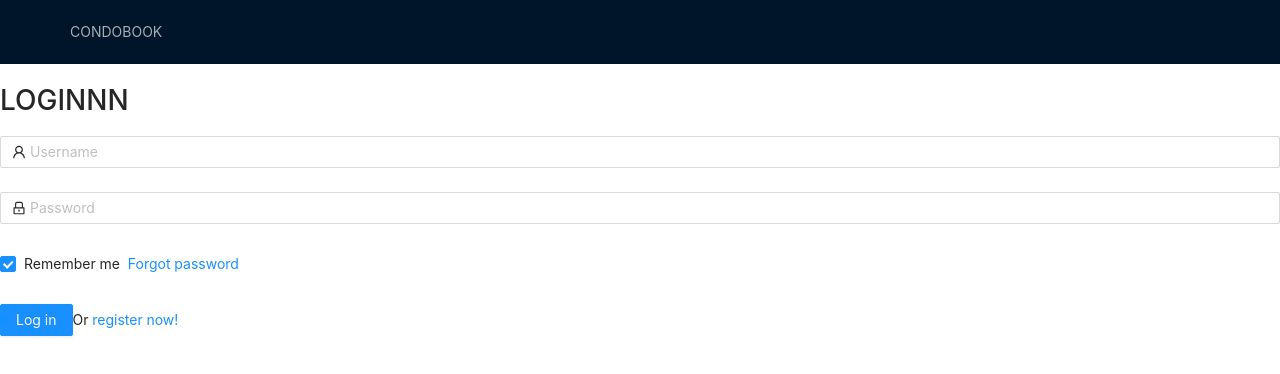
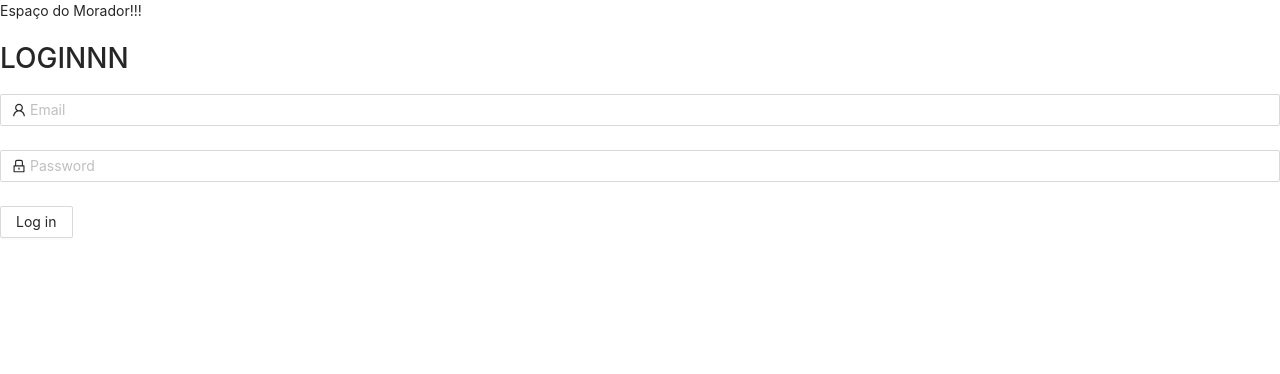
Before and after one commit to tamisakita/Condobook-front, a React (Create React App) app: page /login in a window 1280 px wide. Shown: the top 374 px of the page. Built offline with nearby package versions, Linux system fonts and the light colour scheme; sample sign-in values are in the browser's storage.

Commit message:
started route login and route add residents

```diff
--- a/src/App.js
+++ b/src/App.js
@@ -1,32 +1,58 @@
 import React, { Component } from 'react';
 import './App.css';
-import { Switch, Route } from 'react-router-dom';
+import { Switch, Route, Redirect } from 'react-router-dom';
 
 import Navbar from './components/navbar/Navbar';
 import Login from './components/auth/Login';
 import AddResidents from './components/residents/AddResidents';
+import Dashboard from './components/dashboard/Dashboard';
+import DashboardResident from './components/dashboard-resident/DashboardResident';
+
+import localStorageUtils from './utils/localStorage.utils';
 
 
 class App extends Component {
-  state = {
-    isUserAuthenticated: false,
+  constructor() {
+    super();
+
+    this.state = {
+      isUserAuthenticated: false,
+      role: ''
+    }
+
+    this.verifyAuthenticatedUser();
+  }
+
+  logUser = (role) => {
+    this.setState({ isUserAuthenticated: true, role: role });
+  }
+
+  verifyAuthenticatedUser = () => {
+    const data = localStorageUtils.get();
+
+    if (data) {
+      this.state.isUserAuthenticated = true;
+    }
   }
 
   render() {
+    console.log(this.state.isUserAuthenticated)
+    const { isUserAuthenticated } = this.state;
     return (
       <div>
-        <Navbar isUserAuth={this.state.isUserAuthenticated} role="sindico"/>
+        <Navbar isUserAuth={isUserAuthenticated} role={this.state.role}/>
 
         <Switch>
-          {/* rotas publicas */}
-          <Route exact path="/login" component={Login} />
+          {/* rota publica */}
+          <Route exact path="/login" render={(props) => <Login {...props} logUser={this.logUser}/>} />
           {/* rotas privadas */}
-          <Route exact path="/residents/register" component={AddResidents} />
+          {isUserAuthenticated ? <Route exact path="/residents" component={AddResidents} /> : <Redirect to="/login" />}
+          {isUserAuthenticated ? <Route exact path="/dashboard" component={Dashboard} /> : <Redirect to="/login" />}
+          {isUserAuthenticated ? <Route exact path="/dashboard-resident" component={DashboardResident} /> : <Redirect to="/login" />}
         </Switch>
       </div>
     );
   }
 }
 
-
 export default App;
--- a/src/components/auth/Login.js
+++ b/src/components/auth/Login.js
@@ -1,36 +1,77 @@
 import React from 'react';
-// import axios from 'axios';
-// import * as yup from 'yup';
-import { Form, Input, Button, Checkbox } from 'antd';
+import axios from 'axios';
+import { Form, Input, Button } from 'antd';
 import { UserOutlined, LockOutlined } from '@ant-design/icons';
 
-const Login = () => {
-  const onFinish = (values) => {
-    console.log('Received values of form: ', values);
-  };
+import { Formik } from 'formik';
+
+import localStorageUtils from '../../utils/localStorage.utils';
+
+const Login = (props) => {
+  const initialState = {
+    email: '',
+    password: ''
+  }
+
+  const redirectToLoggedArea = (role) => {
+    if (role === 'sindico') {
+      props.history.push('/dashboard');
+    } else {
+      props.history.push('/dashboard-resident')
+    }
+  }
+
+  const handleSubmitMethod = async (formValues, helperMethods) => {
+    try {
+      const { data } = await axios.post(
+        `${process.env.REACT_APP_API_BASE_URL}/auth/public/login`,
+        formValues,
+      );
+
+      //guardou no local storage
+      localStorageUtils.set(data);
+
+      //atualiza o app
+      props.logUser(data.role);
+
+      //redireciona para area logada
+      redirectToLoggedArea(data.role);
+    } catch (error) {
+      if (error.response.data && error.response.data.type === 'Auth-Login-Invalid-Credentials') {
+        helperMethods.setFieldError('email', error.response.data.message);
+        helperMethods.setFieldError('password', error.response.data.message);
+      }
+    }
+  }
 
   return (
     <div>
       <h1>LOGINNN</h1>
-
+      <Formik
+        initialValues={initialState}
+        onSubmit={handleSubmitMethod}
+      >
+        {(props) => (
           <Form
           name="normal_login"
           className="login-form"
-        initialValues={{
-          remember: true,
-        }}
-        onFinish={onFinish}
+          onFinish={props.handleSubmit}
           >
           <Form.Item
-          name="username"
+            name="email"
             rules={[
               {
-              required: true,
                 message: 'Please input your Username!',
               },
             ]}
           >
-          <Input prefix={<UserOutlined className="site-form-item-icon" />} placeholder="Username" />
+            <Input
+            prefix={<UserOutlined className="site-form-item-icon" />}
+            placeholder="Email"
+            name="email"
+            value={props.values.email}
+            onChange={props.handleChange}
+            />
           </Form.Item>
           <Form.Item
             name="password"
@@ -45,25 +86,22 @@ const Login = () => {
               prefix={<LockOutlined className="site-form-item-icon" />}
               type="password"
               placeholder="Password"
+              name="password"
+              value={props.values.password}
+              onChange={props.handleChange}
             />
-        </Form.Item>
-        <Form.Item>
-          <Form.Item name="remember" valuePropName="checked" noStyle>
-            <Checkbox>Remember me</Checkbox>
-          </Form.Item>
-
-          <a className="login-form-forgot" href="">
-            Forgot password
-          </a>
           </Form.Item>
 
           <Form.Item>
-          <Button type="primary" htmlType="submit" className="login-form-button">
+            <Button htmlType="submit" className="login-form-button">
               Log in
             </Button>
-          Or <a href="">register now!</a>
           </Form.Item>
           </Form>
+        )}
+
+      </Formik>
+
     </div>
   )
 }
--- /dev/null
+++ b/src/components/dashboard-resident/DashboardResident.js
@@ -0,0 +1,11 @@
+import React from 'react';
+
+const DashboardResident = () => {
+  return (
+    <div>
+      <h1>Dashboard do MORADORRR</h1>
+    </div>
+  )
+}
+
+export default DashboardResident;
--- a/src/components/dashboard/Dashboard.js
+++ b/src/components/dashboard/Dashboard.js
@@ -1 +1,11 @@
-//falta código
+import React from 'react';
+
+const Dashboard = () => {
+  return (
+    <div>
+      <h1>DASHBOARDDD</h1>
+    </div>
+  )
+}
+
+export default Dashboard;
--- a/src/components/navbar/Navbar.js
+++ b/src/components/navbar/Navbar.js
@@ -1,5 +1,5 @@
 import React from 'react';
-import { Link } from 'react-router-dom';
+// import { Link } from 'react-router-dom';
 import { Layout, Menu } from 'antd';
 
 
--- a/src/components/residents/AddResidents.js
+++ b/src/components/residents/AddResidents.js
@@ -1,4 +1,5 @@
 import React, { useState } from 'react';
+import axios from 'axios';
 
 import { Formik } from 'formik';
 
@@ -45,12 +46,13 @@ const tailFormItemLayout = {
   },
 };
 
-const AddResidents = () => {
+const AddResidents = (props) => {
+  const [isRegisterSuccessfull, setRegisterSuccessfull] = useState(false)
+
+  console.log(isRegisterSuccessfull)
+  console.log(setRegisterSuccessfull)
+
   const [form] = Form.useForm();
-
-  const onFinish = (values) => {
-    console.log('Received values of form: ', values);
-  };
 
   const prefixSelector = (
     <Form.Item name="prefix" noStyle>
@@ -72,73 +74,86 @@ const AddResidents = () => {
     phone: '',
   }
 
-  const handleSubmitMethod = () => {
-    console.log('formulario submetido!!!')
+  const redirectToLogin = () => {
+    setTimeout(() => {
+      props.history.push('/login');
+    }, 2000)
+  }
+
+  const handleSubmitMethod = async (formValues, helperMethods) => {
+    try {
+      await axios.post(
+        `${process.env.REACT_APP_API_BASE_URL}/residents/private/register`,
+        formValues,
+      );
+
+      setRegisterSuccessfull(true)
+
+      redirectToLogin()
+    } catch (error) {
+      console.log(error)
+    }
   }
 
   return (
     <div>
+      {isRegisterSuccessfull && <h2>Cadastro realizado com sucesso</h2>}
+
       <h1>ADD RESIDENTS</h1>
       <Formik
         initialValues={initialState}
         onSubmit={handleSubmitMethod}
+        validator={() => ({})}
       >
 
         {(props) => (
           <Form
-          onSubmit={props.handleSubmit}
+          onFinish={props.handleSubmit}
           {...formItemLayout}
           form={form}
           name="register"
-          onFinish={onFinish}
-          initialValues={{
-            prefix: '11',
-          }}
           scrollToFirstError
           >
+
+          {/* {console.log(props.values)} */}
 
           <Form.Item
             name="fullName"
             label="Full Name"
-            value={props.values.fullName}
-            onChange={props.handleChange}
             rules={[
-              {
-                type: 'fullName',
-                message: 'The input is not valid name!',
-              },
+              // {
+              //   type: 'fullName',
+              //   message: 'The input is not valid name!',
+              // },
               {
                 required: true,
                 message: 'Please input your name!',
               },
             ]}
           >
-            <Input />
+            <Input name="fullName" value={props.values.fullName} onChange={props.handleChange}/>
           </Form.Item>
 
           <Form.Item
             name="email"
             label="E-mail"
-            value={props.values.email}
-            onChange={props.handleChange}
             rules={[
-              {
-                type: 'email',
-                message: 'The input is not valid E-mail!',
-              },
+              // {
+              //   type: 'email',
+              //   message: 'The input is not valid E-mail!',
+              // },
               {
                 required: true,
                 message: 'Please input your E-mail!',
               },
             ]}
           >
-            <Input />
+            <Input name="email" value={props.values.email} onChange={props.handleChange}/>
           </Form.Item>
 
           <Form.Item
             name="password"
             label="Password"
-            value={props.values.password}
             rules={[
               {
                 required: true,
@@ -147,7 +162,7 @@ const AddResidents = () => {
             ]}
             hasFeedback
           >
-            <Input.Password />
+            <Input.Password name="password" value={props.values.password} onChange={props.handleChange}/>
           </Form.Item>
 
           <Form.Item
@@ -171,13 +186,11 @@ const AddResidents = () => {
               }),
             ]}
           >
-            <Input.Password />
+            <Input.Password/>
           </Form.Item>
 
           <Form.Item
             name="apartment"
-            value={props.values.apartment}
-            onChange={props.handleChange}
             label={
               <span>
                 Apartment
@@ -193,17 +206,16 @@ const AddResidents = () => {
               },
             ]}
           >
-            <Input />
+            <Input name="apartment" value={props.values.apartment} onChange={props.handleChange}/>
           </Form.Item>
 
           <Form.Item
             name="phone"
             label="Phone Number"
-            value={props.values.phone}
-            onChange={props.handleChange}
+
             rules={[
               {
-                required: true,
+                // required: true,
                 message: 'Please input your phone number!',
               },
             ]}
@@ -213,11 +225,14 @@ const AddResidents = () => {
               style={{
                 width: '100%',
               }}
+              name="phone"
+              value={props.values.phone}
+              onChange={props.handleChange}
             />
           </Form.Item>
 
           <Form.Item {...tailFormItemLayout}>
-            <Button type="primary" htmlType="submit">
+            <Button htmlType="submit">
               Register
             </Button>
           </Form.Item>
--- a/src/index.js
+++ b/src/index.js
@@ -9,9 +9,7 @@ import 'antd/dist/antd.css';
 
 ReactDOM.render(
   <Router>
-    <React.StrictMode>
       <App />
-    </React.StrictMode>
   </Router>,
   document.getElementById('root')
 );
--- a/src/utils/localStorage.utils.js
+++ b/src/utils/localStorage.utils.js
@@ -1,6 +1,6 @@
 class LocalStorageUtils {
-    set(tokenFromAPI) {
-      localStorage.setItem("token", JSON.stringify(tokenFromAPI));
+    set(dataFromAPI) {
+      localStorage.setItem("token", JSON.stringify(dataFromAPI));
     }
 
     get() {
```
Lines whose indentation alone changed are shown as unchanged.
